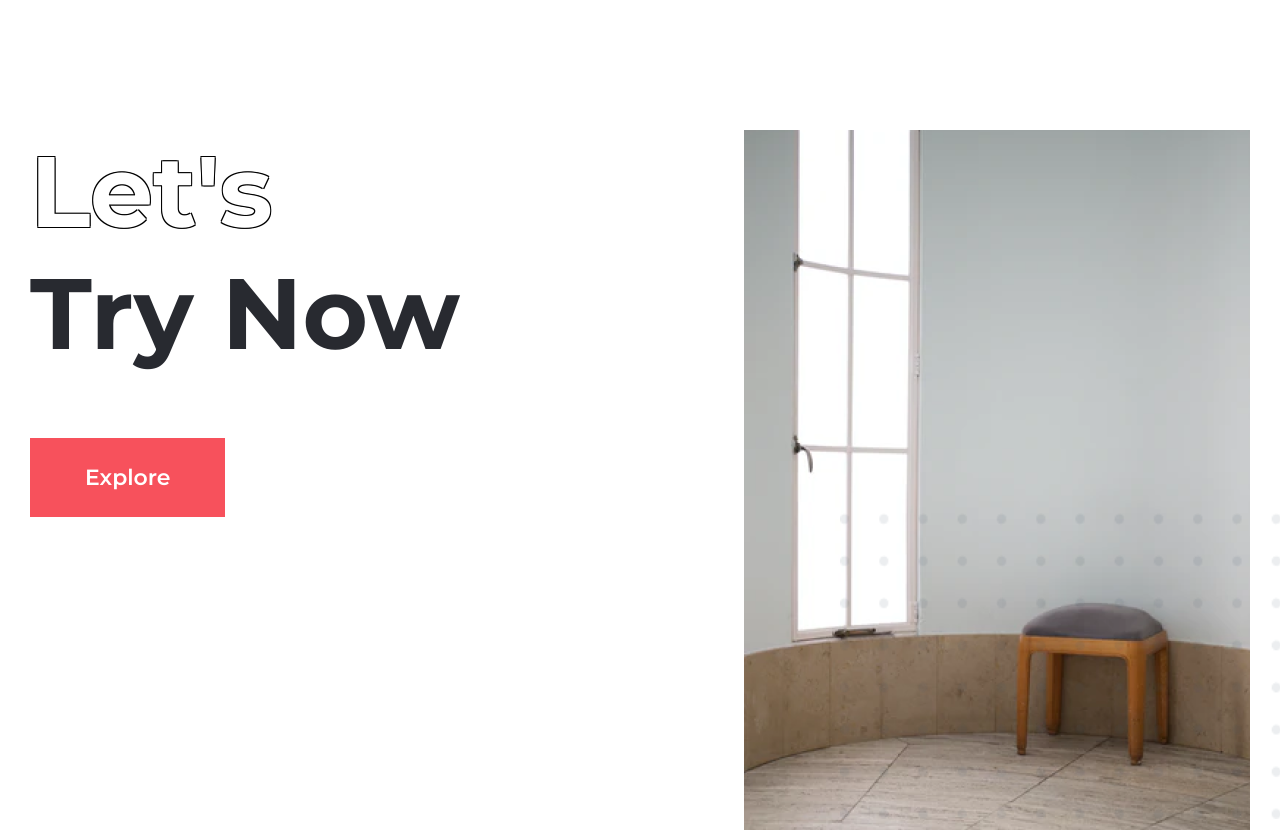
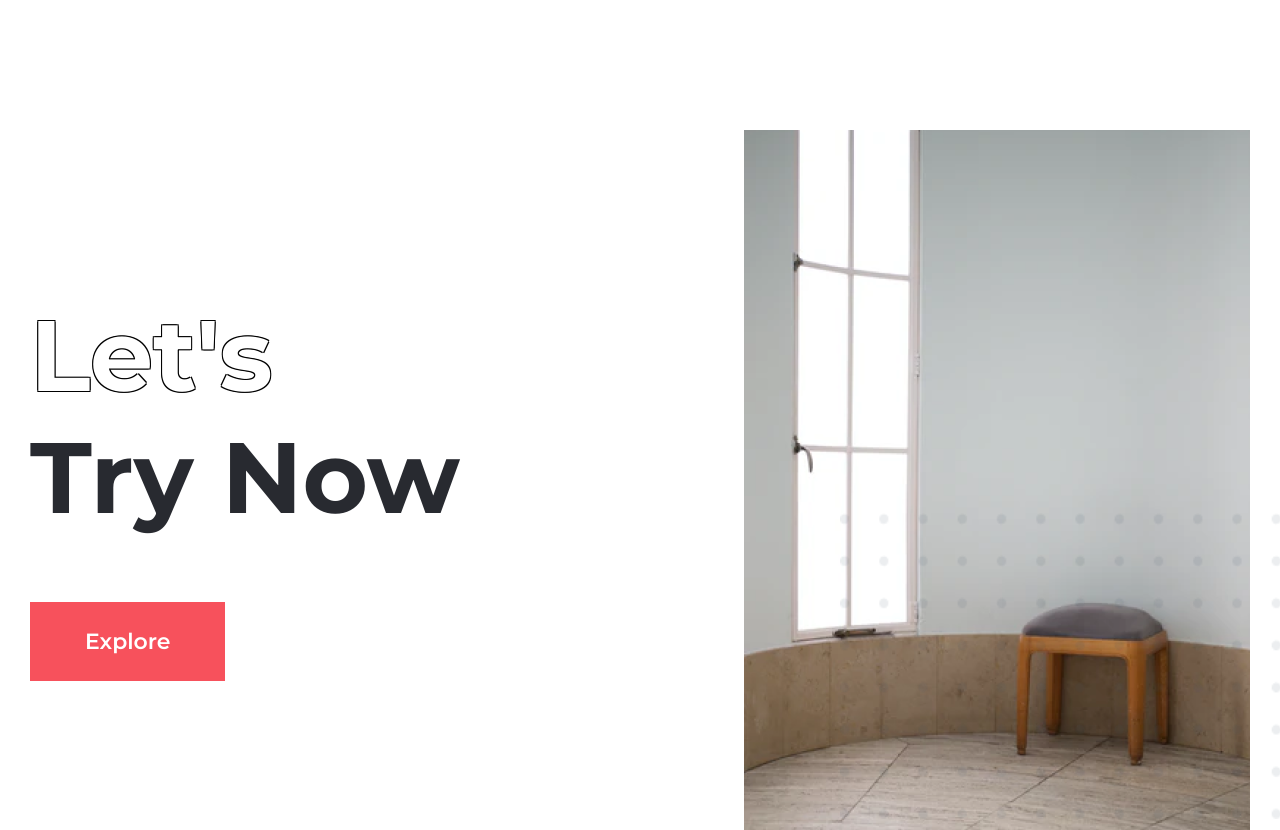
Before and after one commit to labCap/Furniture, a React (Create React App) app: page / in a window 1280 px wide. Shown: the part 4180-5010 px from the top of the page. Built offline with nearby package versions, Linux system fonts and the light colour scheme.

Commit message:
Update TryNow.scss

```diff
--- a/src/sections/TryNow/TryNow.scss
+++ b/src/sections/TryNow/TryNow.scss
@@ -7,12 +7,13 @@
 
   &__inner {
     display: flex;
-    align-items: stretch;
+    align-items: center;
     justify-content: space-between;
 
     @media (max-width: 1024px) {
       gap: 50px;
       flex-direction: column;
+      align-items: flex-start;
     }
   }
 
```
